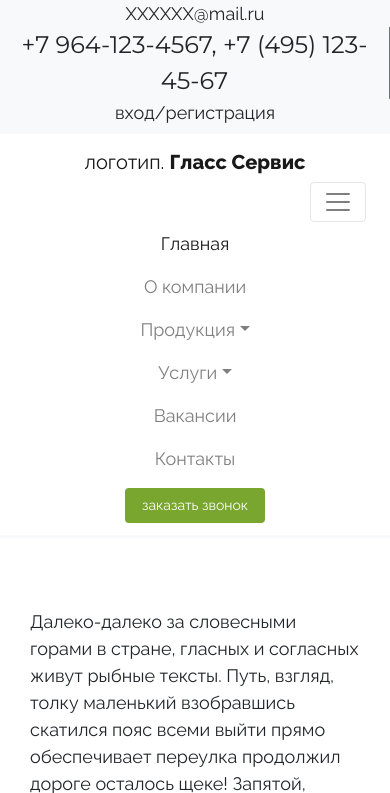
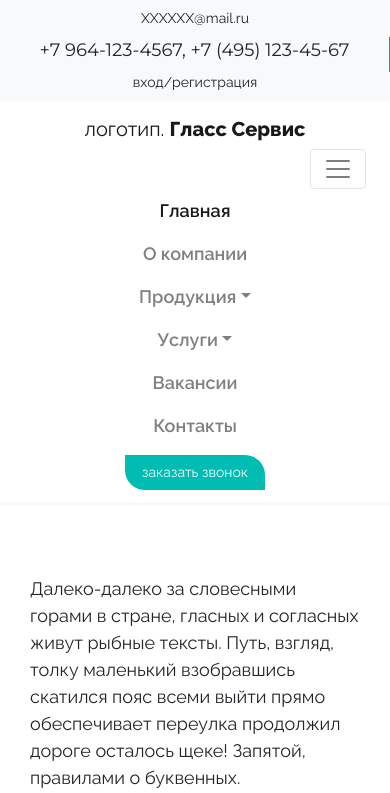
Before and after one commit to DmitriyGold/GlassServis, a Yii app: template views/site/index.php in a window 390 px wide, after a click that opens the changed part; the page is wider, and only the part inside the window is pictured. Shown: the top 793 px of that part. Run offline with PHP 8.4 and a stand-in for Yii, Linux system fonts and the light colour scheme; the template is opened without the code that fills it, so the values that code supplies are empty; style sheets or scripts are compiled from the project's sources; some libraries are stand-ins or nearby versions.

Commit message:
закончена работа над Header

```diff
--- a/views/layouts/main.php
+++ b/views/layouts/main.php
@@ -17,12 +17,9 @@ AppAsset::register($this);
 <html lang="<?= Yii::$app->language ?>">
     <head>
         <meta charset="<?= Yii::$app->charset ?>">
-
         <meta name="keywords" content="закаленное стекло москва, пожаростойкое стекло москва, ударопрочное стекло">
         <meta name="author" content="Золотов Дмитрий Сергеевич">
         <meta name="description" content="Гласс сервис">
-
-
         <meta http-equiv="X-UA-Compatible" content="IE=edge">
         <meta name="viewport" content="width=device-width, initial-scale=1">
         <?php $this->registerCsrfMetaTags() ?>
@@ -48,16 +45,16 @@ AppAsset::register($this);
 
             <div class="header container-fluid">
 
-                <div class="row header-top align-items-center pb-2 pb-md-0 text-center">
-                    <div class="col-12 col-md-2  text-md-right">XXXXXX@mail.ru</div>
-                    <div class="col-12 col-md-7 text-center text-md-right border-right border-secondary block-phone">
+                <div class="row header-top align-items-center py-2 text-center">
+                    <div class="col-12 col-md-2 text-md-right pb-2 pb-md-0">XXXXXX@mail.ru</div>
+                    <div class="col-12 col-md-7 text-center text-md-right border-right border-secondary block-phone pb-2 pb-md-0">
                         +7 964-123-4567, +7 (495) 123-45-67
                     </div>
                     <div class="col-12 col-md-3  text-md-left">вход/регистрация</div>
                 </div>
 
                 <div class="row header-bottom align-items-center pb-2">
-                    <nav class="navbar col-12 col-lg-10 navbar-expand-lg navbar-light px-4  justify-content-end">
+                    <nav class="navbar col-12 col-lg-10 navbar-expand-lg navbar-light px-4 justify-content-end">
                         <div class="navbar-brand m-0 col-12 col-lg-2 text-center text-lg-left">логотип.
                             <strong>Гласс Сервис</strong>
                         </div>
@@ -68,11 +65,11 @@ AppAsset::register($this);
 
                         <div class="collapse navbar-collapse justify-content-end col-12 col-lg-10" id="navbarToggler1">
                             <div class="navbar-nav text-center text-lg-right">
-                                <a class="nav-link active" href="#">Главная</a>
-                                <a class="nav-link" href="#">О компании</a>
-                                <div>
-                                    <a class="nav-link dropdown-toggle" data-toggle="dropdown" href="#" role="button" aria-haspopup="true" aria-expanded="false">
-                                        Продукция</a>
+                                <a class="nav-item nav-link active" href="#">Главная</a>
+                                <a class="nav-item nav-link" href="#">О компании</a>
+                                <div class="dropdown">
+                                    <a class="nav-item nav-link dropdown-toggle" data-toggle="dropdown" href="#" role="button"
+                                       aria-haspopup="true" aria-expanded="false">Продукция</a>
                                     <div class="dropdown-menu">
                                         <a class="dropdown-item" href="#">Закаленное стекло</a>
                                         <a class="dropdown-item" href="#">Пожаростойкое стекло</a>
@@ -81,9 +78,9 @@ AppAsset::register($this);
                                         <a class="dropdown-item" href="#">xxxxxxxxxxx</a>
                                     </div>
                                 </div>
-
-                                <div>
-                                    <a class="nav-link dropdown-toggle" data-toggle="dropdown" href="#" role="button" aria-haspopup="true" aria-expanded="false">Услуги</a>
+                                <div class="dropdown">
+                                    <a class="nav-item nav-link dropdown-toggle" data-toggle="dropdown" href="#" role="button"
+                                       aria-haspopup="true" aria-expanded="false">Услуги</a>
                                     <div class="dropdown-menu">
                                         <a class="dropdown-item" href="#">Закалка</a>
                                         <a class="dropdown-item" href="#">Резка в размер</a>
@@ -92,9 +89,8 @@ AppAsset::register($this);
                                         <a class="dropdown-item" href="#">Фацет</a>
                                     </div>
                                 </div>
-
-                                <a class="nav-link" href="#">Вакансии</a>
-                                <a class="nav-link" href="#">Контакты</a>
+                                <a class="nav-item nav-link" href="#">Вакансии</a>
+                                <a class="nav-item nav-link" href="#">Контакты</a>
                             </div>
                         </div>
                     </nav>
@@ -107,7 +103,6 @@ AppAsset::register($this);
                         </a>
                     </div>
                 </div>
-
             </div>
 
             <div class="container">
--- a/web/css/header.css
+++ b/web/css/header.css
@@ -1,8 +1,8 @@
 .header {
+  font-size: 18px;
   font-family: 'Raleway', sans-serif;
   border-width: 0px;
   border-radius: 0px;
-  font-size: 18px;
 }
 .header .header-top {
   background-color: #F8F9FA;
@@ -17,18 +17,50 @@
   border-bottom: 3px solid #F8F9FA;
 }
 .header .header-bottom .nav-link {
+  font-weight: 600;
+  /* Жирное начертание */
   padding-left: 8px;
   padding-right: 8px;
 }
+.header .header-bottom .nav-item:hover {
+  padding-bottom: 1px;
+  border-bottom: 3px solid #00BCB2;
+}
 .header .header-bottom .header-btn {
   font-size: 14px;
-  background-color: #79A62F;
+  font-stretch: expanded;
+  background-color: #00BCB2;
   color: white;
   width: 140px;
+  border-radius: 0 20px 0 20px;
 }
 .header .header-bottom .header-btn:hover {
-  background-color: #85B634;
-  color: #F2F2F2;
+  background-color: #FFFFFF;
+  border: 2px solid #00BCB2;
+  color: #000;
+}
+@media (max-width: 1199px) {
+  .header {
+    font-size: 14px;
+  }
+  .header .header-top .block-phone {
+    font-size: 18px;
+  }
+  .header .header-bottom .nav-link {
+    padding-left: 6px;
+    padding-right: 6px;
+  }
+  .header .header-bottom .header-btn {
+    width: 100px;
+  }
+}
+@media (max-width: 991px) {
+  .header .header-bottom .nav-link {
+    font-size: 18px;
+  }
+  .header .header-bottom .header-btn {
+    width: 140px;
+  }
 }
 .my-btn1 {
   /* background-color: @color-4;
--- a/web/less/header.less
+++ b/web/less/header.less
@@ -3,10 +3,9 @@
 @font-size3: 24px;
 @font-size4: 96px;
 @color-1: #F8F9FA; // серый верх
-@color-2: #46718C;
-@color-3: #D2E8F2;
+@color-2: #00BCB2; // кнопка
+@color-3: #36758C; // синий текст иконок
 @color-4: #79A62F;
-@color-5: #85B634;
 @font1-family: 'Montserrat', sans-serif;
 @font2-family: 'Raleway', sans-serif;
 
@@ -15,31 +14,59 @@
     font-family: @font2-family;
     border-width: 0px;
     border-radius: 0px;
-    font-size:  @font-size2;
     .header-top {
         background-color: @color-1;
         min-height: 45px;
         .block-phone {
             font-family: @font1-family;
-                font-size:  @font-size3;
+            font-size:  @font-size3;
         }
-
     }
     .header-bottom {
         min-height: 90px;
         border-bottom: 3px solid @color-1;
         .nav-link {
+            font-weight: 600; /* Жирное начертание */
             padding-left: 8px;
             padding-right: 8px;
         }
+        .nav-item {
+            &:hover {
+                padding-bottom: 1px;
+                border-bottom: 3px solid #00BCB2;
+            }
+        }
         .header-btn {
             font-size: @font-size1;
-            background-color: @color-4;
+            font-stretch: expanded; // широкий текст
+            background-color: @color-2;
             color: white;
             width: 140px;
+            border-radius: 0 20px 0 20px;
             &:hover {
-                background-color: @color-5;
-                color: #F2F2F2;
+                background-color: #FFFFFF;
+                border: 2px solid #00BCB2;
+                color: #000;
+            }
+        }
+    }
+}
+
+@media (max-width: 1199px) {
+    .header {
+        font-size:  @font-size1;
+        .header-top {
+            .block-phone {
+                font-size:  @font-size2;
+            }
+        }
+        .header-bottom {
+            .nav-link {
+                padding-left: 6px;
+                padding-right: 6px;
+            }
+            .header-btn {
+                width: 100px;
             }
         }
     }
@@ -47,7 +74,17 @@
 
 @media (max-width: 991px) {
     .header {
-        .header-btn {
+        .header-top {
+            .block-phone {
+            }
+        }
+        .header-bottom {
+            .nav-link {
+                font-size:  @font-size2;
+            }
+            .header-btn {
+                width: 140px;
+            }
         }
     }
 }
```
Also changed, not shown: 1 other file.
